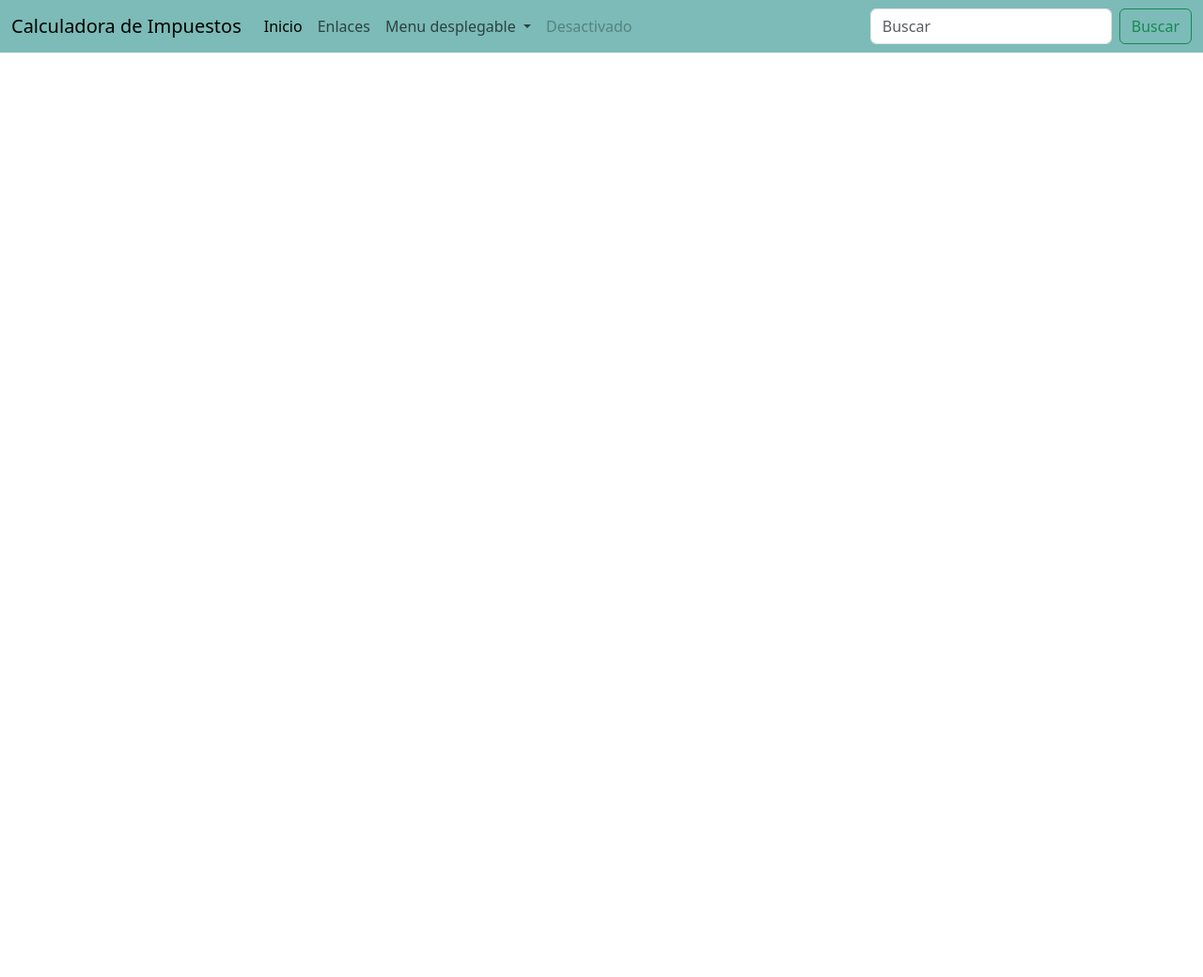
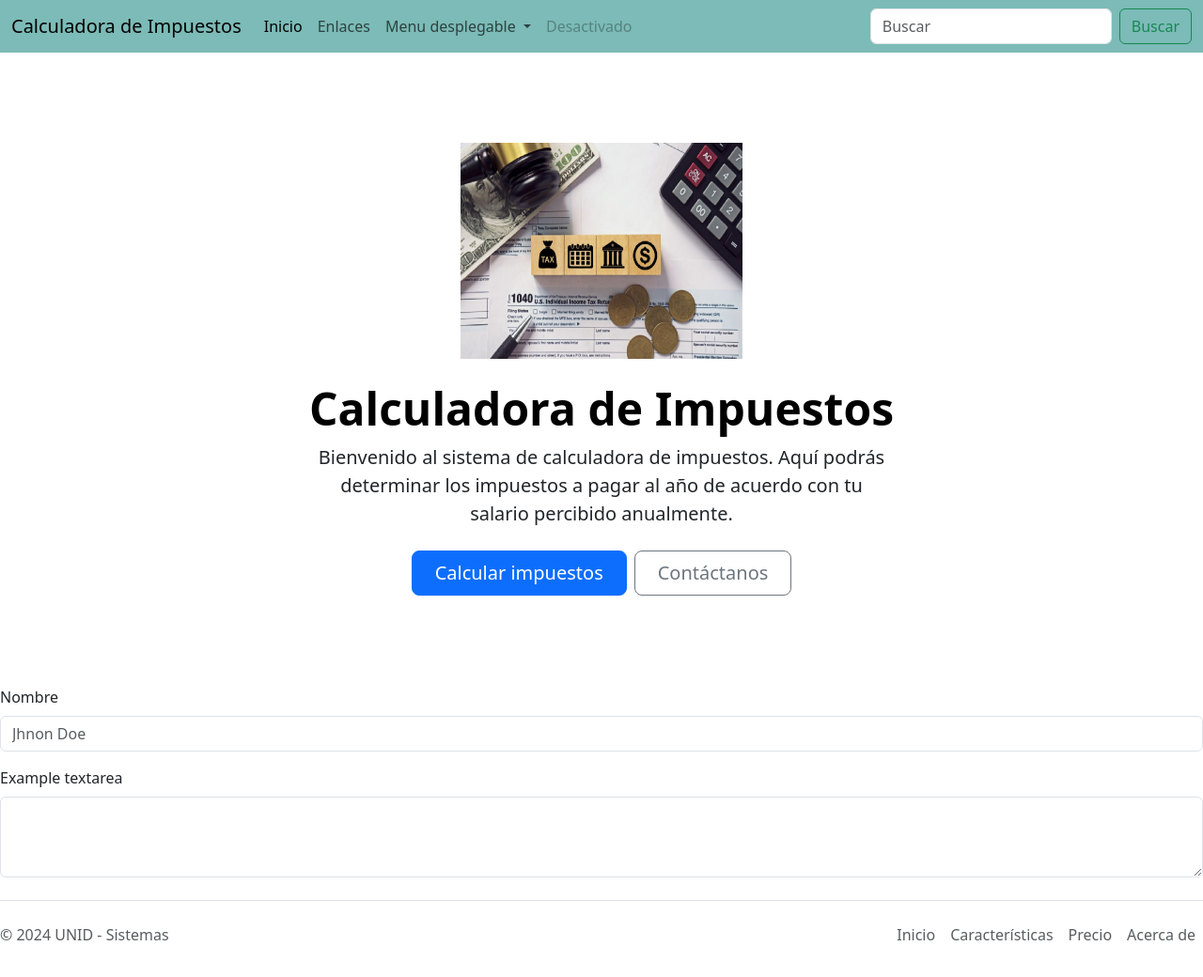
Before and after one commit to kalg12/pseudocodigosu24, a plain HTML site: page salario/index.html in a window 1280 px wide. Shown: the whole page at 94% size. Before the commit the page ends 800 px from the top, so only its background shows below. Drawn offline with nearby package versions, Linux system fonts and the light colour scheme.

Commit message:
Last changes added

```diff
--- a/salario/index.html
+++ b/salario/index.html
@@ -75,6 +75,92 @@
     </nav>
     <!-- Aquí termina la barra de navegación -->
 
+    <!-- Hero starts here -->
+    <div class="px-4 py-5 my-5 text-center">
+      <img
+        class="d-block mx-auto mb-4"
+        src="./assets/img/salary-img.jpeg"
+        alt=""
+        width="300"
+        height="230"
+      />
+      <h1 class="display-5 fw-bold text-body-emphasis">
+        Calculadora de Impuestos
+      </h1>
+      <div class="col-lg-6 mx-auto">
+        <p class="lead mb-4">
+          Bienvenido al sistema de calculadora de impuestos. Aquí podrás
+          determinar los impuestos a pagar al año de acuerdo con tu salario
+          percibido anualmente.
+        </p>
+        <div class="d-grid gap-2 d-sm-flex justify-content-sm-center">
+          <button type="button" class="btn btn-primary btn-lg px-4 gap-3">
+            Calcular impuestos
+          </button>
+          <button type="button" class="btn btn-outline-secondary btn-lg px-4">
+            Contáctanos
+          </button>
+        </div>
+      </div>
+    </div>
+    <!-- Hero ends here -->
+
+    <!-- My App - Taxes Calculator - Starts -->
+    <div class="mb-3">
+      <label for="exampleFormControlInput1" class="form-label">Nombre</label>
+      <input
+        type="text"
+        class="form-control"
+        id="nameInput"
+        placeholder="Jhnon Doe"
+      />
+    </div>
+    <div class="mb-3">
+      <label for="exampleFormControlTextarea1" class="form-label"
+        >Example textarea</label
+      >
+      <textarea
+        class="form-control"
+        id="exampleFormControlTextarea1"
+        rows="3"
+      ></textarea>
+    </div>
+    <!-- My App - Taxes Calculator - Ends -->
+
+    <!-- Footer starts here -->
+    <footer
+      class="d-flex flex-wrap justify-content-between align-items-center py-3 my-4 border-top"
+    >
+      <p class="col-md-4 mb-0 text-body-secondary">© 2024 UNID - Sistemas</p>
+
+      <a
+        href="/"
+        class="col-md-4 d-flex align-items-center justify-content-center mb-3 mb-md-0 me-md-auto link-body-emphasis text-decoration-none"
+      >
+        <svg class="bi me-2" width="40" height="32">
+          <use xlink:href="#bootstrap"></use>
+        </svg>
+      </a>
+
+      <ul class="nav col-md-4 justify-content-end">
+        <li class="nav-item">
+          <a href="#" class="nav-link px-2 text-body-secondary">Inicio</a>
+        </li>
+        <li class="nav-item">
+          <a href="#" class="nav-link px-2 text-body-secondary"
+            >Características</a
+          >
+        </li>
+        <li class="nav-item">
+          <a href="#" class="nav-link px-2 text-body-secondary">Precio</a>
+        </li>
+        <li class="nav-item">
+          <a href="#" class="nav-link px-2 text-body-secondary">Acerca de</a>
+        </li>
+      </ul>
+    </footer>
+    <!-- Footer ends here -->
+
     <script src="./assets/js/main.js"></script>
     <script
       src="https://cdn.jsdelivr.net/npm/bootstrap@5.3.3/dist/js/bootstrap.bundle.min.js"
```
Also changed, not shown: salario/assets/img/salary-img.jpeg (added).
